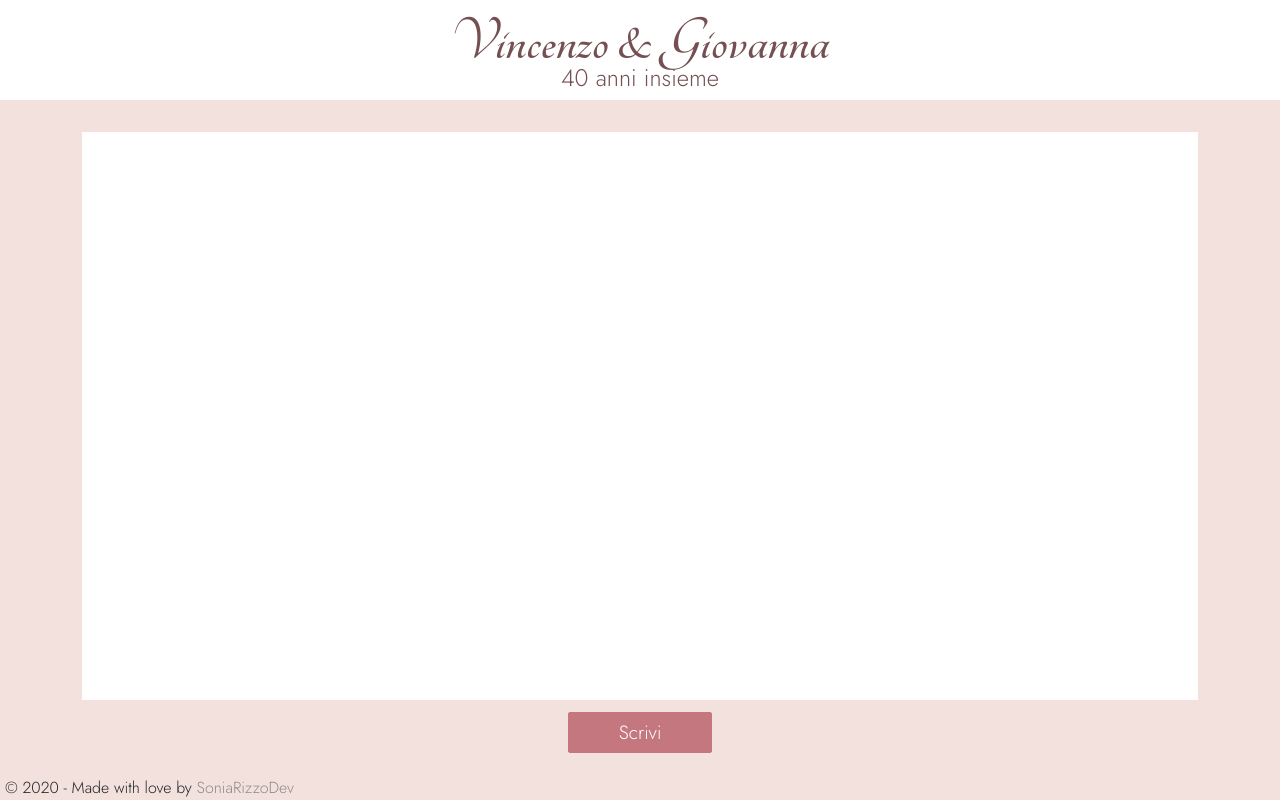
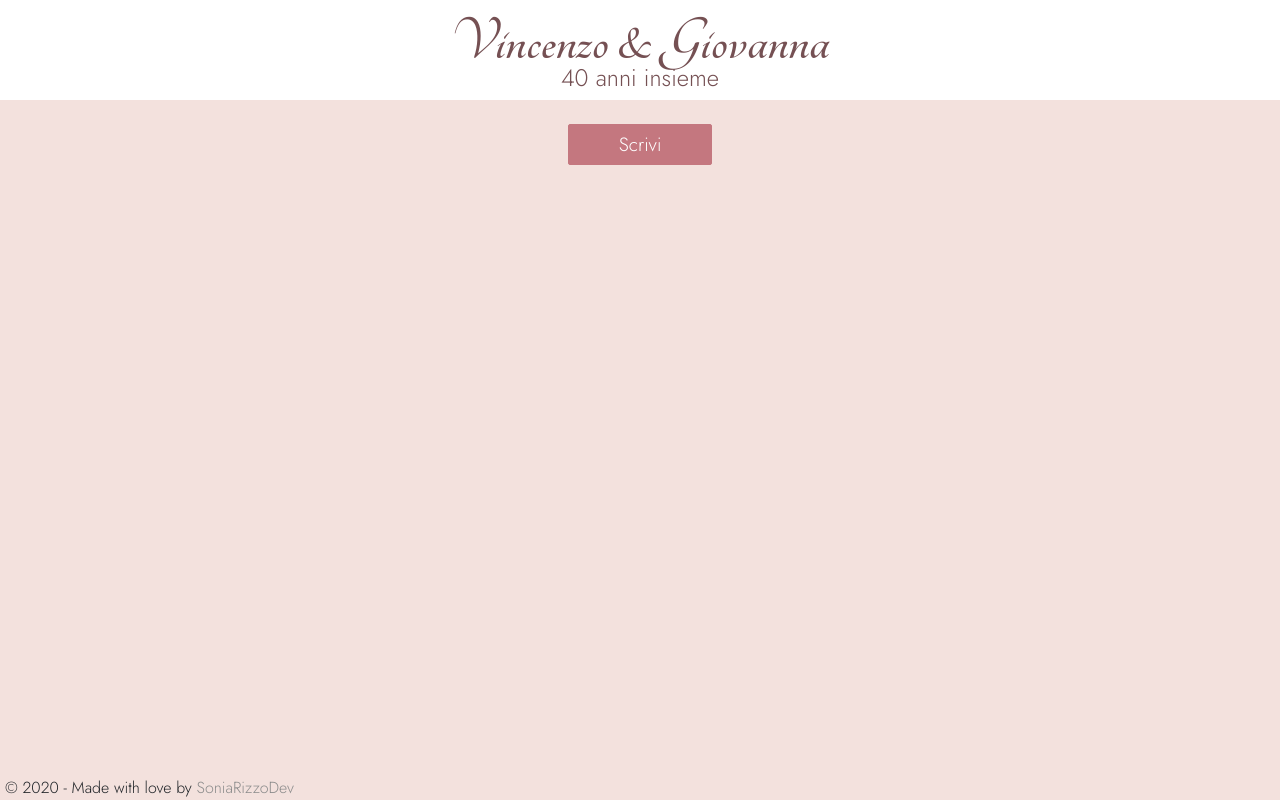
Before and after one commit to soniarizzodev/RemoteAnniversary, a Flask app: page /home in a window 1280 px wide. Run offline with Flask 2, Linux system fonts and the light colour scheme; some libraries are stand-ins or nearby versions.

Commit message:
- Changed Home page layout

```diff
--- a/webapp/static/content/site.css
+++ b/webapp/static/content/site.css
@@ -2,8 +2,9 @@
     --header-height:100px;
     --footer-height:30px;
     --button-height:70px;
-    --book-container-padding:2rem;
     --edit-container-padding:2rem;
+    --general-padding:24px;
+    --general-margin:24px;
 }
 
 html{
@@ -48,37 +49,40 @@
     line-height:1rem;
 }
 
-.book-container{
-    padding:0 12px;
-    padding-top:var(--book-container-padding);
+.entries-container{
+    display:flex;
+    flex-direction:column;
+    align-items:center;
 }
 
-.book{
-    height:calc(100vh - var(--header-height) - var(--button-height) - var(--book-container-padding) - var(--footer-height));
+.book-entry{
+    position:relative;
+    width:100%;
+    max-width:700px;
     background-color:white;
-    overflow-y:auto;
+    margin:var(--general-margin) 0;
+    border-radius:5px;
 }
 
-.book-item{
-    padding:12px;
+.book-entry .guest{
+    border-bottom:1px solid #e9e9e9;
+    line-height:1;
+    color:#636363;
+    font-weight:bold;
+    padding:var(--general-padding);
 }
 
-.book-item .guest{
-    border-bottom:1px dotted #cecece;
-    font-family: 'Tangerine', cursive;
-    font-size:2.2rem;
-    line-height:2.2rem;
-    color:#636363;
+.book-entry .content{
+    padding:var(--general-padding);
 }
 
-.book-item .content{
-    padding-top:10px;
+.book-entry .message{
+    padding-bottom:var(--general-padding);
 }
 
 .add-button{
-    padding:12px;
+    padding-top:var(--general-padding);
     text-align:center;
-    height:var(--button-height);
 }
 
 .edit-container{
@@ -93,8 +97,8 @@
     width:700px;
     max-width:calc(100vw - 30px);
     background-color:white;
-    padding-top:15px;
-    padding-bottom:15px;
+    padding-top:var(--general-padding);
+    padding-bottom:var(--general-padding);
     margin:0;
 }
 
@@ -104,7 +108,7 @@
     justify-content:center;
     font-size:1.7rem;
     font-weight:bold;
-    padding:20px 0;
+    padding:var(--general-padding) 0;
     margin:0;
     margin-top:1rem;
 }
@@ -124,11 +128,15 @@
 
 .edit-button{
     position:absolute;
-    right:12px;
-    top:5px;
+    right:calc(var(--general-padding) - (var(--general-padding) / 2));
+    top:calc(var(--general-padding) - (var(--general-padding) / 2));
 }
 
 .media{
+    padding:var(--general-padding) 0;
+}
+
+.media img, .media video{
     max-width:100%;
 }
 
@@ -194,12 +202,6 @@
     margin:0;
 }
 
-@media(min-width:767px){
-    .book-item:first-child{
-        border-right:1px solid #e4e4e4;
-    }
-}
-
 @media(max-width:766px){
     :root{
         --header-height:90px;
--- a/webapp/templates/index.html
+++ b/webapp/templates/index.html
@@ -2,25 +2,35 @@
 
 {% block content %}
 
-<section class="row book-container" data-bind="with:Book, visible:!IsEditMode()">
-    <div class="col-12">
-        <div class="row book" data-bind="foreach:BookEntries">
-            <div class="col-sm-12 col-md-6 book-item">
+<section class="row">
+    <div class="col-12 add-button">
+        <button class="btn btn-primary" data-bind="click:$root.addEntry.bind($root)">Scrivi</button>
+    </div>
+</section>
+
+<section class="row" data-bind="with:Book, visible:!IsEditMode()">
+    <div class="col-12 entries-container" data-bind="foreach:BookEntries">
+        <div class="book-entry">
+            <div class="guest">
+                <span data-bind="text:Author"></span>
                 <button class="btn icon-button edit-button" data-bind="click:startEditProcess"><i class="icofont-ui-edit"></i></button>
-                <div class="guest" data-bind="text:Author"></div>
-                <div class="content" data-bind="text:Message"></div>
-                <video class="media" controls>
-                    <source data-bind="attr:{src:'/static/book_contents/' + SavedVideo()}">
-                    Your browser does not support the video tag.
-                </video>
-                <img class="media" data-bind="attr:{src:'/static/book_contents/' + SavedImage()}" />
+
             </div>
+            <div class="content">
+                <div class="message" data-bind="text:Message"></div>
+                <div class="media" data-bind="with:SavedVideo, visible:SavedVideo">
+                    <video controls>
+                        <source data-bind="attr:{src:'/static/book_contents/' + $data}">
+                        Your browser does not support the video tag.
+                    </video>
+                </div>
+                <div class="media" data-bind="with:SavedImage, visible:SavedVideo">
+                    <img data-bind="attr:{src:'/static/book_contents/' + $data}" />
+                </div>
+            </div>
+
         </div>
-        <div class="row">
-            <div class="col-12 add-button">
-                <button class="btn btn-primary" data-bind="click:$root.addEntry.bind($root)">Scrivi</button>
-            </div>
-        </div>
+
     </div>
 </section>
 
```
